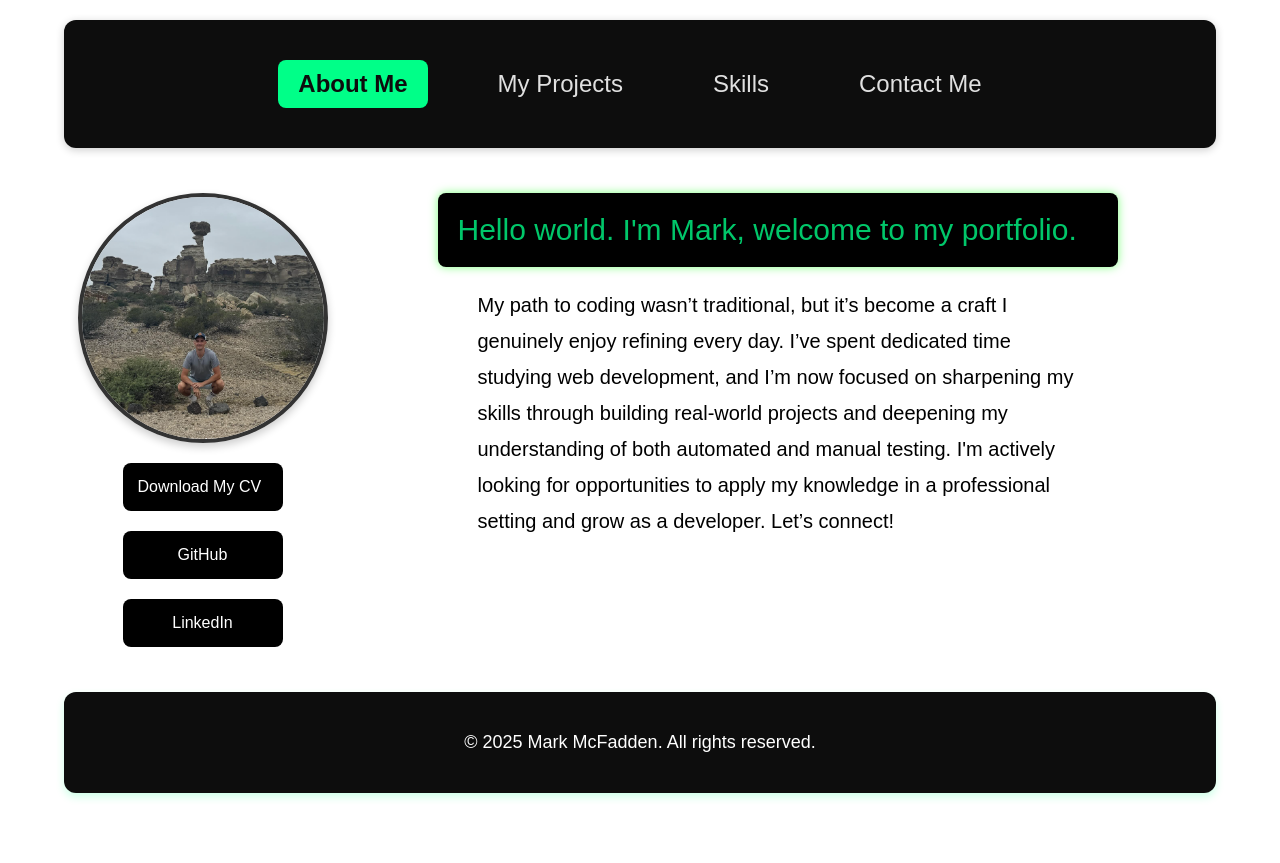
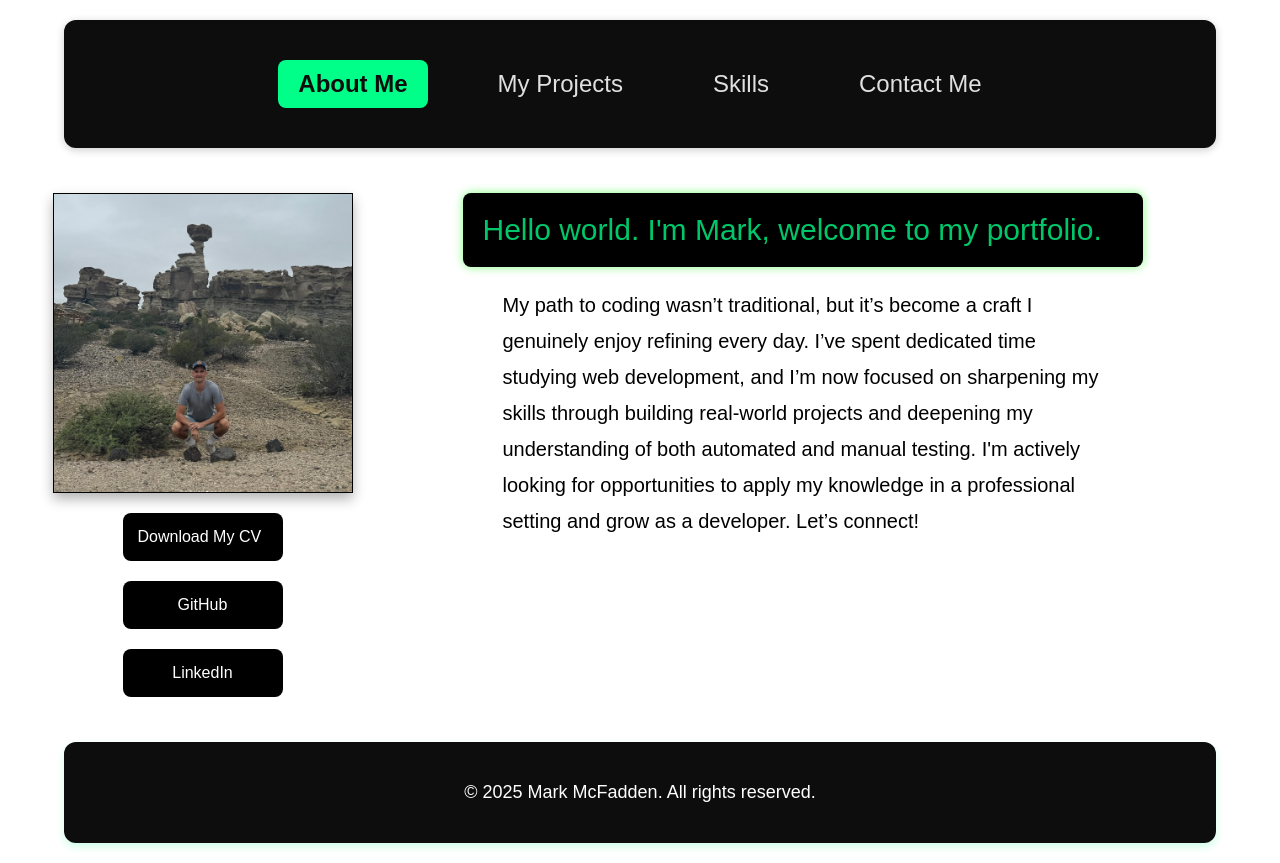
Before and after one commit to markamcfadden/myportfolio, a React (Vite) app: page / in a window 1280 px wide. Before the commit the page ends 813 px from the top, so only its background shows below. Built offline with nearby package versions, Linux system fonts and the light colour scheme.

Commit message:
edit styling

```diff
--- a/src/components/ProfilePhoto.jsx
+++ b/src/components/ProfilePhoto.jsx
@@ -8,10 +8,16 @@ function ProfilePhoto() {
 export default ProfilePhoto;
 
 const Photo = styled.img`
-  width: 250px;
-  height: 250px;
-  border-radius: 50%;
+  width: 300px;
+  height: 300px;
   object-fit: cover;
-  border: 4px solid #333;
-  box-shadow: 0 4px 8px rgba(0, 0, 0, 0.2);
+  border: 1px solid black;
+  box-shadow: 0 6px 12px rgba(0, 0, 0, 0.3);
+  transition: transform 0.3s ease, box-shadow 0.3s ease,
+    background-color 0.3s ease;
+
+  &:hover {
+    transform: translateY(-5px);
+    box-shadow: 0 8px 16px rgba(0, 0, 0, 0.4);
+  }
 `;
```
